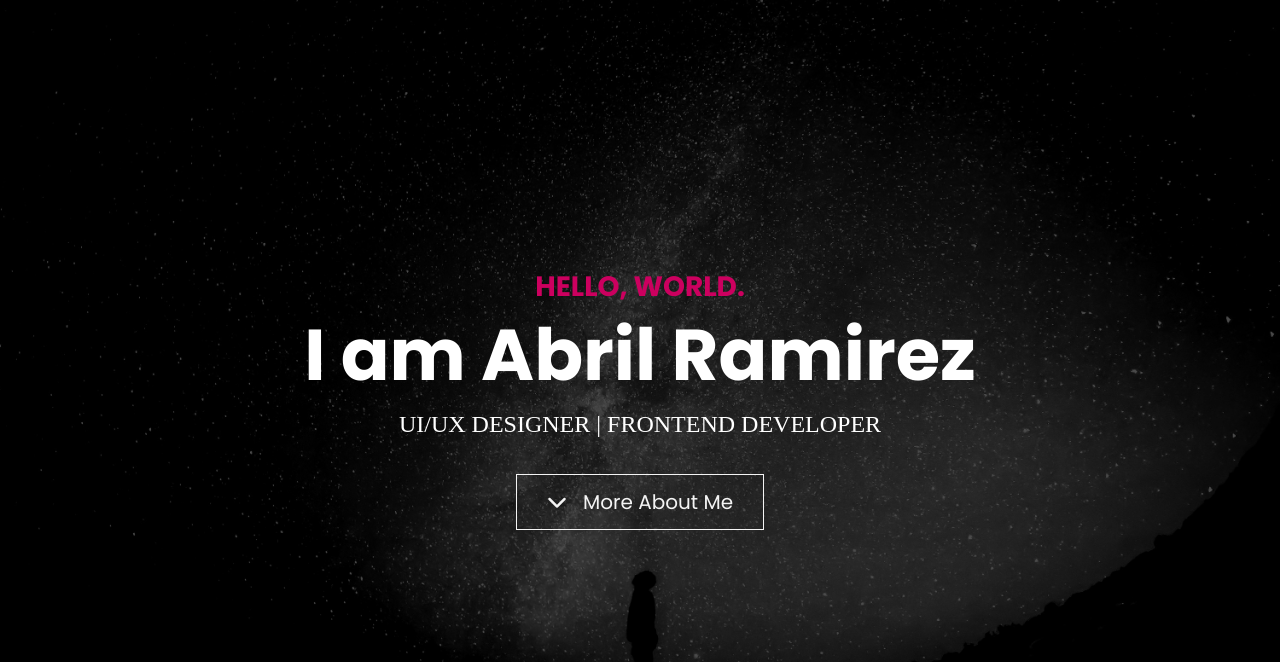
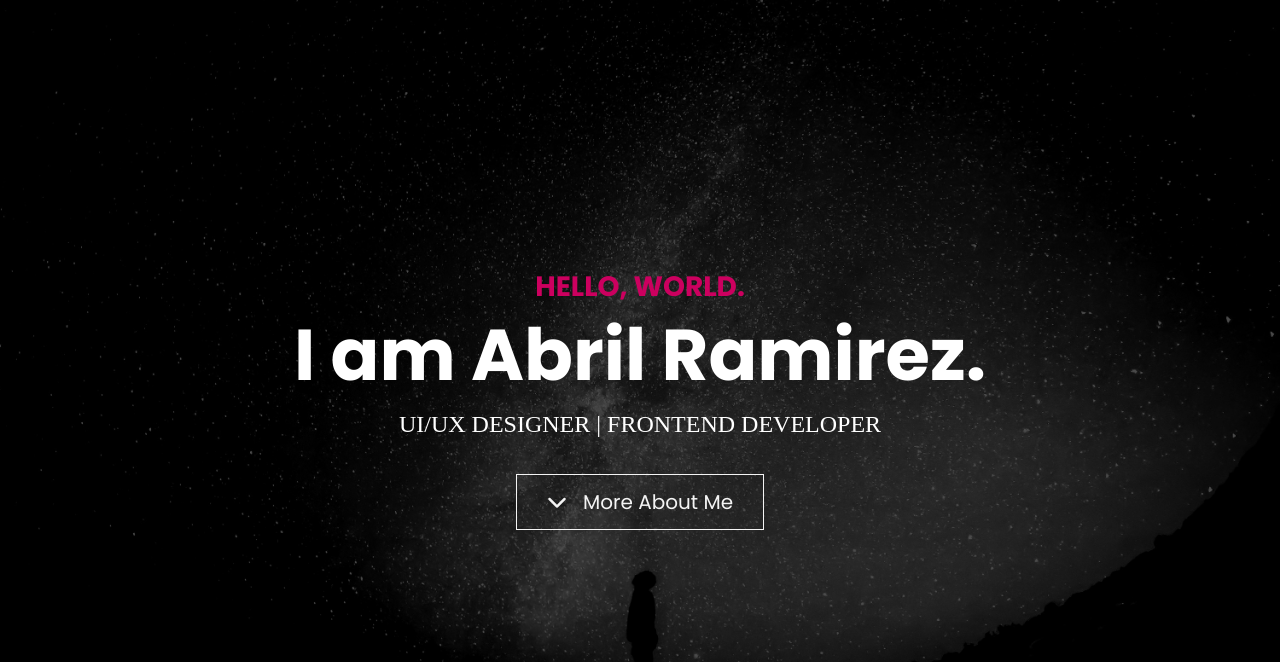
Before and after one commit to iscRamirezAbril/portfolio_website, a website: page index.html in a window 1280 px wide. Shown: the top 662 px of the page. Drawn offline with Linux system fonts and the light colour scheme.

Commit message:
Typing Effect JS function added!

```diff
--- a/index.html
+++ b/index.html
@@ -21,7 +21,7 @@
     <header class="header vh-100 text-center position-relative">
       <div class="text-container position-relative d-flex flex-column justify-content-center align-items-center h-100">
         <h5 class="text-primary fs-3 fw-bold text-uppercase">Hello, World.</h5>
-        <h2 id="typing-text" class="display-2 fw-bold text-white">I am Abril Ramirez</h2>
+        <h2 id="typing-text" class="display-2 fw-bold text-white"></h2>
 
         <p class="roles text-white text-uppercase fs-4">
           <span>UI/UX Designer | </span>
--- a/js/script.js
+++ b/js/script.js
@@ -1 +1,23 @@
-// Add custom JavaScript here
+// Function #1: Typing Effect //
+function runTypingEffect() {
+    // |-----| Variables |-----| //
+    const text = 'I am Abril Ramirez.';
+    const typingElement = document.getElementById('typing-text');
+    const typingDelay = 100;
+    // |-----| Variables |-----| //
+
+    // |-----| Function call |-----| //
+    typeText(text, typingElement, typingDelay);
+    // |-----| Function call |-----| //
+}
+
+// Function #2: Typing Delay //
+function typeText(text, typingElement, delay) {
+    for(let i = 0; i < text.length; i++) {
+        setTimeout(() => {
+            typingElement.textContent += text.charAt(i);
+        }, delay * i);
+    }
+}
+
+document.addEventListener("DOMContentLoaded", runTypingEffect());
```
